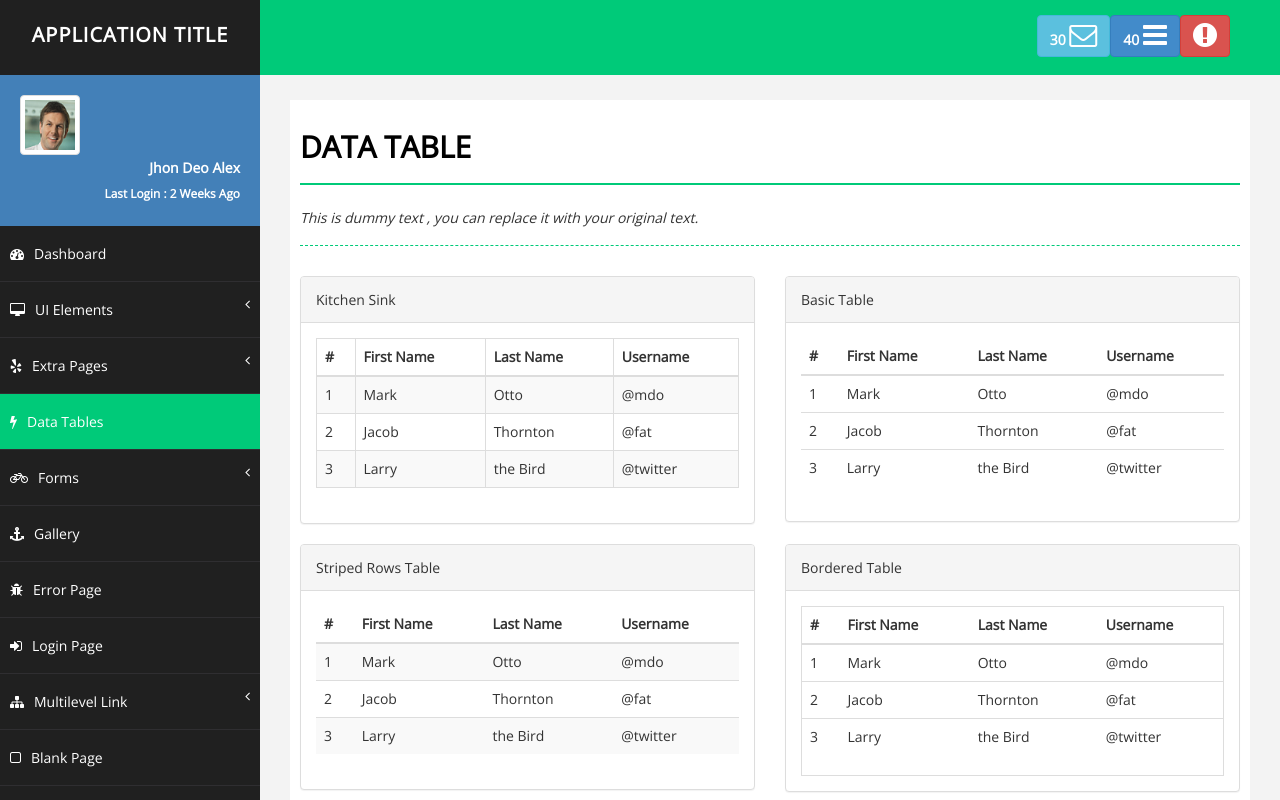
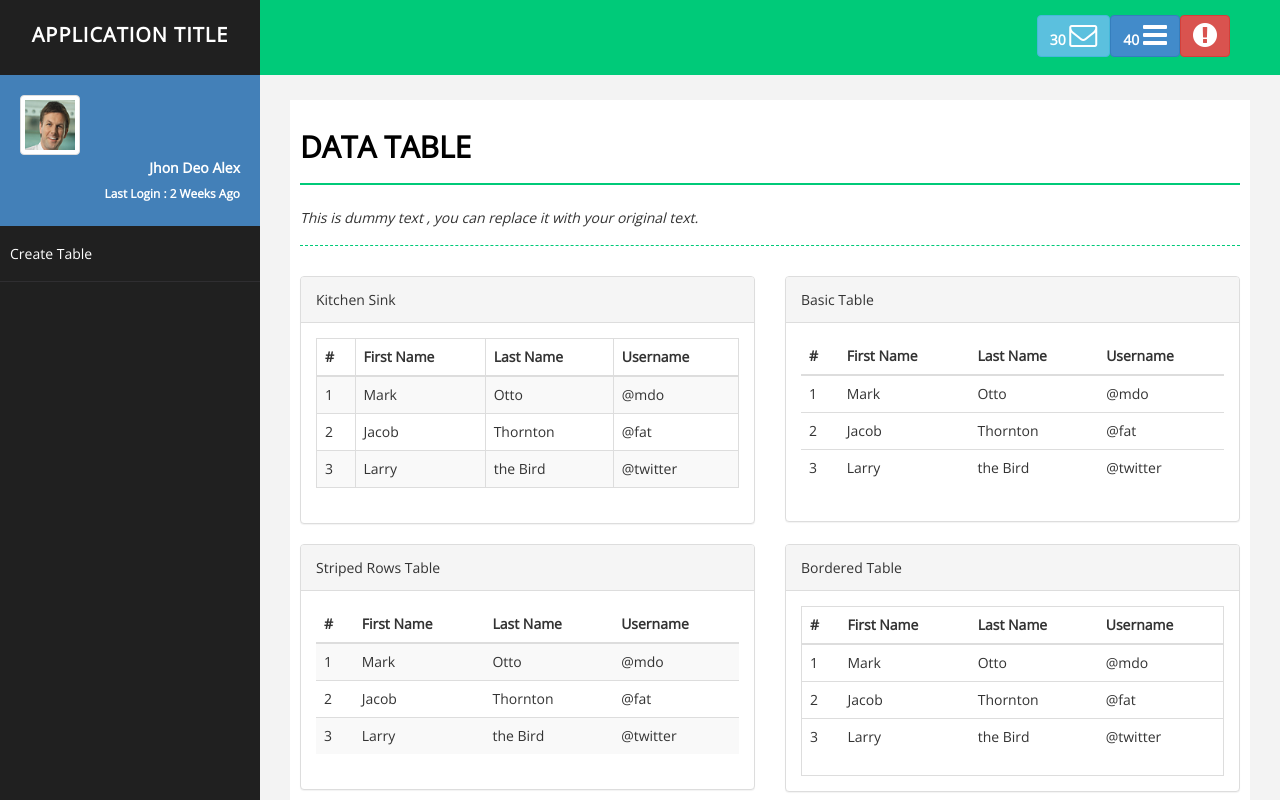
Before and after one commit to Xachman/simpletables_ts, an Angular app: page / in a window 1280 px wide. Shown: the top 800 px of the page. Built offline with nearby package versions, Linux system fonts and the light colour scheme.

Commit message:
add Menu items

```diff
--- /dev/null
+++ b/src/app/Admin/Menu.ts
@@ -0,0 +1,40 @@
+export class Menu {
+	private menu = [
+		new MenuItem("Create Table","create-table",function() {
+			console.log("Create Table")
+		})
+	]
+	constructor() {
+
+	}
+
+	getName(key) {
+
+	}
+
+	getMenuItems(): Array<string> {
+		return this.menu;
+	}
+}
+
+class MenuItem {
+	private name: string;
+	private htmlClass: string;
+	private callback;
+	constructor(name: string, htmlClass:string, callback) {
+		this.name = name;
+		this.htmlClass = htmlClass;
+	 	this.callback = callback;
+	}
+
+	getName(): string {
+		return this.name;
+	}
+	getClass(): string {
+		return this.htmlClass;
+	}
+
+	action() {
+		this.callback();
+	}
+}
--- a/src/app/app.component.html
+++ b/src/app/app.component.html
@@ -35,119 +35,7 @@
 
 			</li>
 
-
-			<li>
-				<a  href="index.html"><i class="fa fa-dashboard "></i>Dashboard</a>
-			</li>
-			<li>
-				<a href="#"><i class="fa fa-desktop "></i>UI Elements <span class="fa arrow"></span></a>
-				<ul class="nav nav-second-level">
-					<li>
-						<a href="panel-tabs.html"><i class="fa fa-toggle-on"></i>Tabs & Panels</a>
-					</li>
-					<li>
-						<a href="notification.html"><i class="fa fa-bell "></i>Notifications</a>
-					</li>
-					<li>
-						<a href="progress.html"><i class="fa fa-circle-o "></i>Progressbars</a>
-					</li>
-					<li>
-						<a href="buttons.html"><i class="fa fa-code "></i>Buttons</a>
-					</li>
-					<li>
-						<a href="icons.html"><i class="fa fa-bug "></i>Icons</a>
-					</li>
-					<li>
-						<a href="wizard.html"><i class="fa fa-bug "></i>Wizard</a>
-					</li>
-					<li>
-						<a href="typography.html"><i class="fa fa-edit "></i>Typography</a>
-					</li>
-					<li>
-						<a href="grid.html"><i class="fa fa-eyedropper "></i>Grid</a>
-					</li>
-
-
-				</ul>
-			</li>
-			<li>
-				<a href="#"><i class="fa fa-yelp "></i>Extra Pages <span class="fa arrow"></span></a>
-				<ul class="nav nav-second-level">
-					<li>
-						<a href="invoice.html"><i class="fa fa-coffee"></i>Invoice</a>
-					</li>
-					<li>
-						<a href="pricing.html"><i class="fa fa-flash "></i>Pricing</a>
-					</li>
-					<li>
-						<a href="component.html"><i class="fa fa-key "></i>Components</a>
-					</li>
-					<li>
-						<a href="social.html"><i class="fa fa-send "></i>Social</a>
-					</li>
-
-					<li>
-						<a href="message-task.html"><i class="fa fa-recycle "></i>Messages & Tasks</a>
-					</li>
-
-
-				</ul>
-			</li>
-			<li>
-				<a class="active-menu" href="table.html"><i class="fa fa-flash "></i>Data Tables </a>
-
-			</li>
-			<li>
-				<a href="#"><i class="fa fa-bicycle "></i>Forms <span class="fa arrow"></span></a>
-				<ul class="nav nav-second-level">
-
-					<li>
-						<a href="form.html"><i class="fa fa-desktop "></i>Basic </a>
-					</li>
-					<li>
-						<a href="form-advance.html"><i class="fa fa-code "></i>Advance</a>
-					</li>
-
-
-				</ul>
-			</li>
-			<li>
-				<a href="gallery.html"><i class="fa fa-anchor "></i>Gallery</a>
-			</li>
-			<li>
-				<a href="error.html"><i class="fa fa-bug "></i>Error Page</a>
-			</li>
-			<li>
-				<a href="login.html"><i class="fa fa-sign-in "></i>Login Page</a>
-			</li>
-			<li>
-				<a href="#"><i class="fa fa-sitemap "></i>Multilevel Link <span class="fa arrow"></span></a>
-				<ul class="nav nav-second-level">
-					<li>
-						<a href="#"><i class="fa fa-bicycle "></i>Second Level Link</a>
-					</li>
-					<li>
-						<a href="#"><i class="fa fa-flask "></i>Second Level Link</a>
-					</li>
-					<li>
-						<a href="#">Second Level Link<span class="fa arrow"></span></a>
-						<ul class="nav nav-third-level">
-							<li>
-								<a href="#"><i class="fa fa-plus "></i>Third Level Link</a>
-							</li>
-							<li>
-								<a href="#"><i class="fa fa-comments-o "></i>Third Level Link</a>
-							</li>
-
-						</ul>
-
-					</li>
-				</ul>
-			</li>
-
-			<li>
-				<a href="blank.html"><i class="fa fa-square-o "></i>Blank Page</a>
-			</li>
+			<li *ngFor="let item of menu.getMenuItems()" ><a href="#" onClick="return false;" (click)="item.action()">{{item.getName()}}</a></li>
 		</ul>
 	</div>
 
--- a/src/app/app.component.ts
+++ b/src/app/app.component.ts
@@ -1,7 +1,7 @@
 import { Component } from '@angular/core';
 import { SQLite } from './Database/SQLite';
 import { FileUtil } from './Util/File';
-
+import { Menu } from './Admin/Menu';
 
 @Component({
   selector: 'app-root',
@@ -11,6 +11,7 @@ import { FileUtil } from './Util/File';
 export class AppComponent {
   title = 'Application Title';
 	message = "Please add database";
+	menu = new Menu();
 	constructor() {
 	}
 	getDatabase() {
```
